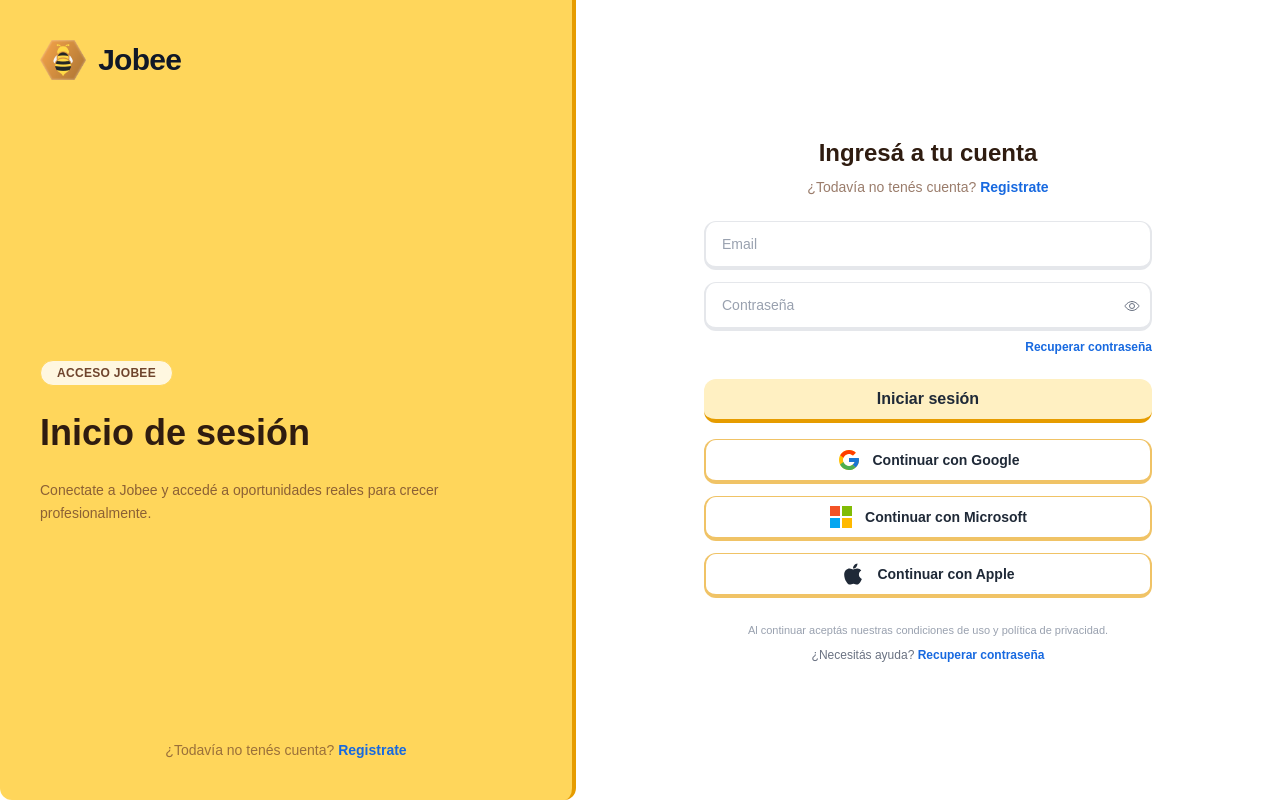
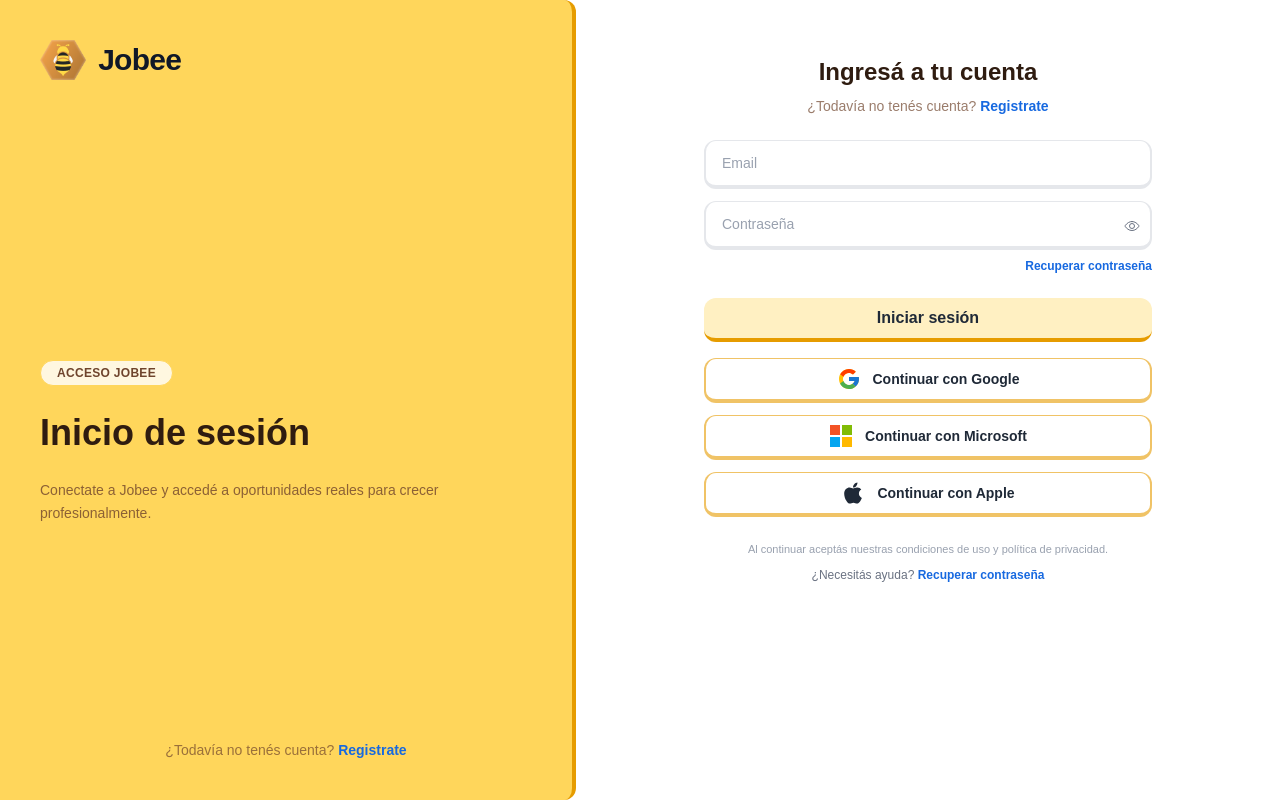
Before and after one commit to galonsoo/jobee-frontend, a React (Vite) app: page /jobee-frontend/auth/login in a window 1280 px wide. Built offline with nearby package versions, Linux system fonts and the light colour scheme.

Commit message:
fix(auth): correct layout flex behavior

```diff
--- a/src/components/auth/AuthLayout.jsx
+++ b/src/components/auth/AuthLayout.jsx
@@ -15,7 +15,7 @@ export default function AuthLayout({
 }) {
   return (
     <div className="flex min-h-screen flex-col bg-white text-gray-900 lg:flex-row">
-      <aside className="relative hidden w-full max-w-xl flex-col justify-between px-10 py-10 lg:flex lg:sticky lg:top-0 lg:h-screen rounded-b-xl border-r-4 border-[#E69C00] bg-[#FFD65B]">
+      <aside className="relative hidden w-full max-w-xl flex-col justify-between rounded-r-xl border-r-4 border-[#E69C00] bg-[#FFD65B] px-10 py-10 lg:flex lg:sticky lg:top-0 lg:h-screen">
         <Link to="/" className="flex items-center gap-3">
           <img src={JobeeLogo} alt="Jobee" className="h-9 w-auto md:h-10" />
           <span className="text-2xl font-bold tracking-tight text-gray-900 md:text-3xl">
@@ -42,8 +42,8 @@ export default function AuthLayout({
         {asideFooter ? <div className="hidden lg:block">{asideFooter}</div> : null}
       </aside>
 
-      <section className="flex flex-1 items-center justify-center px-6 py-10 sm:px-8 lg:w-[480px] lg:px-10 lg:py-14">
-        <div className="w-full max-w-md space-y-6">
+      <section className="flex flex-1 justify-center px-6 py-10 sm:px-8 lg:w-[480px] lg:px-10 lg:py-14">
+        <div className="flex w-full max-w-md flex-col gap-6">
           <div className="flex items-center gap-3 lg:hidden">
             <Link to="/" className="flex items-center gap-3">
               <img src={JobeeLogo} alt="Jobee" className="h-9 w-auto" />
@@ -94,13 +94,15 @@ export default function AuthLayout({
               <h2 className="text-xl font-semibold text-[#2F1C10] sm:text-2xl">{formTitle}</h2>
               {headingAddon ?? null}
             </div>
+          ) : headingAddon ? (
+            headingAddon
           ) : null}
 
-          <div className="flex-1">{children}</div>
+          {children}
 
           {footer}
         </div>
       </section>
-    </div >
+    </div>
   );
 }
```
